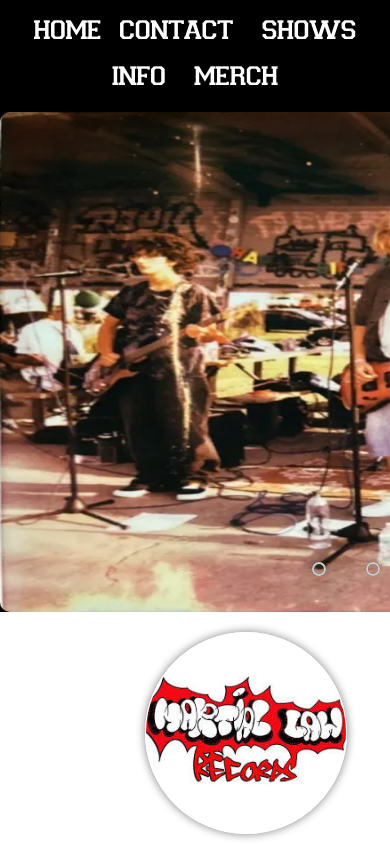
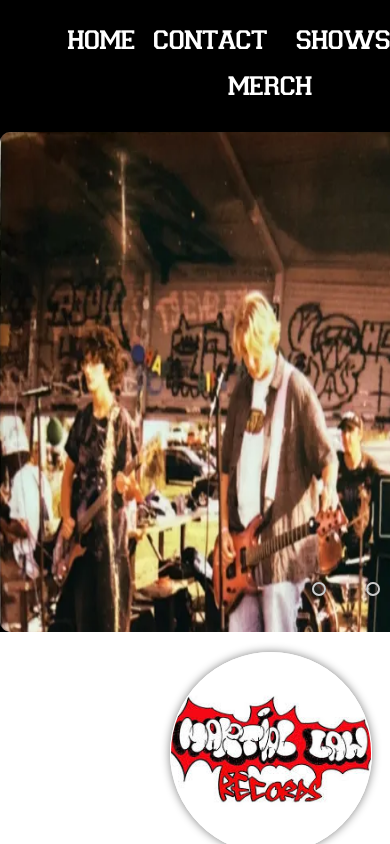
Before and after one commit to OfficialLiverBand/Website, a plain HTML site: page public/index.html in a window 390 px wide. Shown: the top 844 px of the page. Drawn offline with Linux system fonts and the light colour scheme.

Commit message:
hid overflow to fix mobile viewing issues

```diff
--- a/public/styles.css
+++ b/public/styles.css
@@ -278,10 +278,16 @@
     }
 
         /* RESPONSIVE RULES */
-            @media (max-width: 600px) {
+            @media (max-width: 500px) {
+                body {
+                    height: auto;
+                    width: 500px;
+                    overflow-x: hidden;
+                }
+
                 header {
                     height: auto;
-                    padding: 10px;
+                    width: 500px;
                 }
 
                 nav li {
@@ -293,41 +299,35 @@
                 .features {
                     flex-direction: column;
                     align-items: center;
+                    width: 500px;
                 }
 
                 .features figure {
                     width: 100%;
-                    max-width: 100px;
+                    max-width: 200px;
                 }
 
                 .slider {
                     height: auto;
+                    width: 500px;
                     margin-left: 0px;
+                    display: flex;
+                }
+
+                .slider img {
+                    height: 800px;
+                    width: 500px;
+                }
+
+                .navigation-manual {
+                    position: absolute;
+                    width: 800px;
+                    margin-top: 450px;
+                    margin-left: 0px;
+                    display: flex;
+                    justify-content: center;
                 }
             }
-
-            @media (max-width: 800px) {
-                .slider {
-                    height: auto;
-                    margin-left: 0px;
-                }
-            }
-
-            @media (max-width: 80px) {
-                .nav li {
-                    display: flex;
-                    margin: 10px;
-                    margin-top: 100px;
-                }
-            }
-
-            @media (max-width: 1000px) {
-                .slider {
-                    height: auto;
-                    margin-left: 0px;
-                }
-            }
-
         /* FOOTER */
 
         footer {
```
